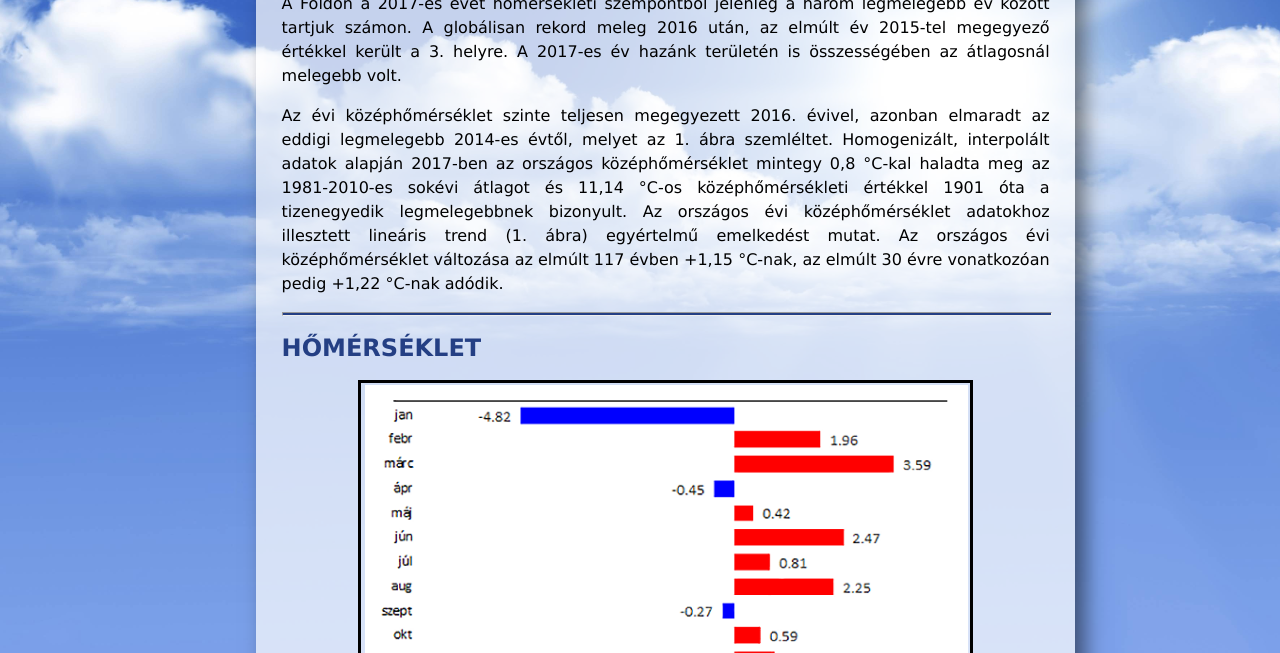
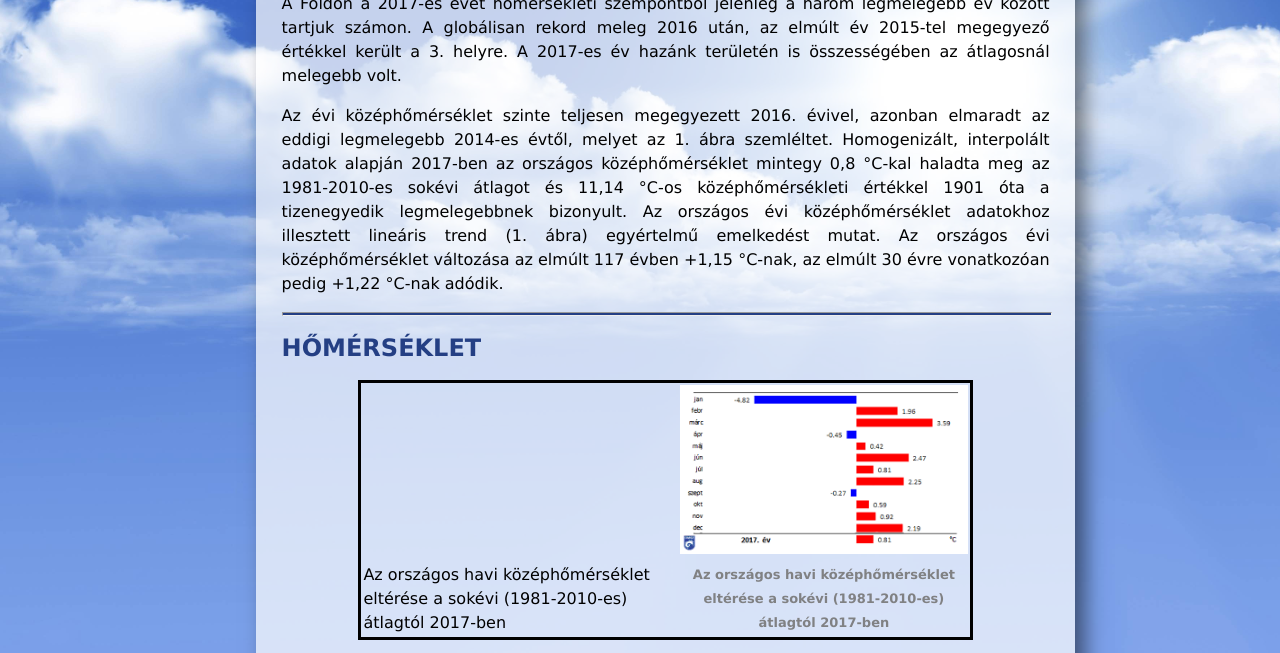
Before and after one commit to DPKRig0/idojaras_git_dolgozat_RigoNorbert, a plain HTML site: page index.html in a window 1280 px wide. Shown: the part 140-793 px from the top of the page. Drawn offline with Linux system fonts and the light colour scheme.

Commit message:
12. feladat

```diff
--- a/ido.css
+++ b/ido.css
@@ -65,3 +65,9 @@ input
 h1, h2{
 color: #243f84;
 text-transform: uppercase;}
+.szurke{
+	font-size: small;
+	text-align: center;
+	color:  #808183;
+	font-weight: bold;
+}
--- a/index.html
+++ b/index.html
@@ -22,8 +22,8 @@
         <td><img src="graikon1.gif" alt="grafikon1" title="Forrás: www.met.hu"></td>
     </tr>
     <tr>
-        <td></td>
         <td>Az országos havi középhőmérséklet eltérése a sokévi (1981-2010-es) átlagtól 2017-ben</td>
+        <td class="szurke">Az országos havi középhőmérséklet eltérése a sokévi (1981-2010-es) átlagtól 2017-ben</td>
     </tr>
 </table>
 
@@ -45,8 +45,8 @@
         <td><img src="graikon2.gif" alt="grafikon2" title="Forrás: www.met.hu"></td>
     </tr>
     <tr>
-        <td></td>
         <td>Havi csapadékösszegek 2017-ben és az 1981-2010-es átlagértékek (mm)</td>
+        <td class="szurke">Havi csapadékösszegek 2017-ben és az 1981-2010-es átlagértékek (mm)</td>
     </tr>
 </table>
 <p>Havi csapadékösszegek 2017-ben és az 1981-2010-es átlagértékek (mm)</p>
```
